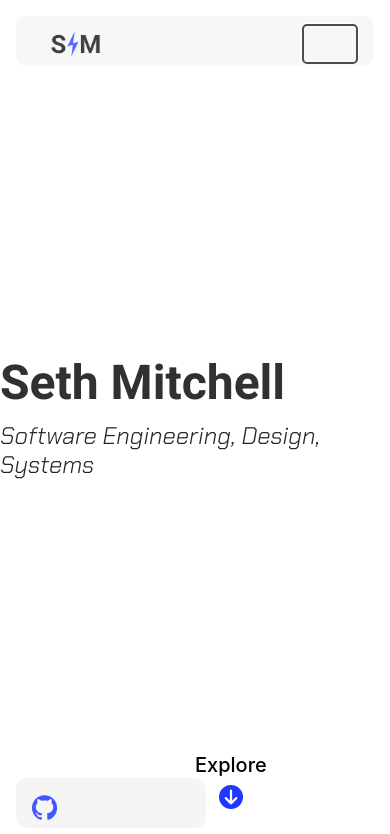
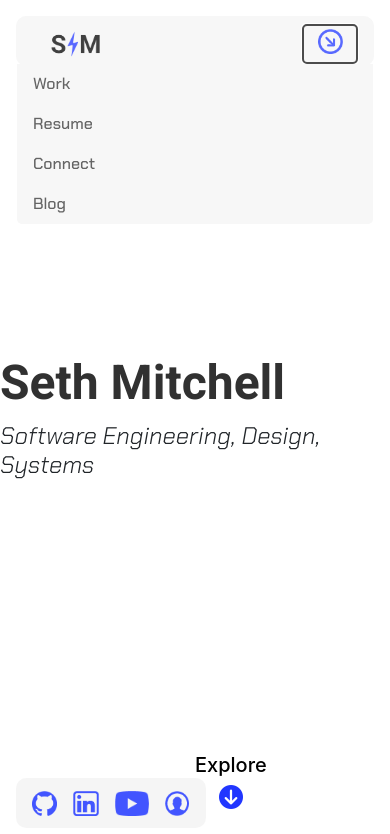
Before and after one commit to sethayotte/Portfolio_V1, a website: page index.html in a window 390 px wide. Both pictures are taken after a click on the button 330 px from the left and 44 px from the top of the page. Shown: the top 834 px of the page. Drawn offline with nearby package versions, Linux system fonts and the light colour scheme.

Commit message:
Responsive nav - working

```diff
--- a/css/main.scss
+++ b/css/main.scss
@@ -34,6 +34,7 @@ html {
     font-weight: 500;
     height: 50px;
     opacity: 0.75;
+    z-index: 100;
 
 
     .navbar-toggler-icon {
@@ -57,6 +58,13 @@ html {
     a:focus {
         color: color(accent);
     }
+}
+
+.navbar-collapse {
+    background-color: color(nav-bg);
+    border-radius: 0px 0px 5px 5px;
+    margin-left: -15px;
+    margin-right: -15px;
 }
 
 .navbar-social {
--- a/index.html
+++ b/index.html
@@ -15,18 +15,20 @@
 </head>
 
 <header>
-    <nav class="navbar navbar-expand-md navbar-custom fixed-top m-3" id="navbar">
+    <nav class="navbar navbar-expand-md navbar-custom fixed-top m-3">
         <a class="navbar-brand pl-3" href="#">
           <img src="assets/SM2021-08.png" height="30" class="d-inline-block align-top" alt="" loading="lazy">
         </a>
-        <button class="navbar-toggler" type="button" data-toggle="collapse" data-target="#navbarSupportedContent" aria-controls="navbarSupportedContent" aria-expanded="false" aria-label="Toggle navigation">
-          <span class="navbar-toggler-icon"></span>
+        <button class="navbar-toggler" type="button" data-toggle="collapse" data-target=".navbar-collapse">
+          <span class="navbar-toggler-icon">
+            <img src="assets/Menu-Toggle.png" height="25" class="d-inline-block align-center">
+          </span>
         </button>
 
-        <div class="collapse navbar-collapse" id="navbarSupportedContent">
+        <div class="collapse navbar-collapse" id=".navbar-collapse">
           <ul class="navbar-nav ml-auto">
             <li class="nav-item px-3 py-0">
-              <a class="nav-link" href="work.html">Work <span class="sr-only">(current)</span></a>
+              <a class="nav-link" href="work.html">Work</a>
             </li>
             <li class="nav-item px-3 py-0">
               <a class="nav-link" href="resume.html">Resume</a>
@@ -44,9 +46,9 @@
 </header>
 <body>
 
-    <nav class="navbar navbar-expand-md navbar-social fixed-bottom m-3 pl-2" id="navbar-social">
+    <nav class="navbar navbar-expand navbar-social fixed-bottom m-3 pl-2" id="navbar-social">
         <ul class="navbar-nav mr-auto">
-          <li class="nav-item pl-2 pr-2 py-2">
+          <li class="nav-item ml-0 pl-2 pr-2 py-2">
             <a class="social-icon" href="https://github.com/sethayotte">
               <img src="assets/github-icon.png" height="25" class="d-inline-block align-center" alt="">
             </a>
@@ -135,4 +137,7 @@
       </div>
     </section>
 </body>
+      <script src="https://code.jquery.com/jquery-3.5.1.slim.min.js" integrity="sha384-DfXdz2htPH0lsSSs5nCTpuj/zy4C+OGpamoFVy38MVBnE+IbbVYUew+OrCXaRkfj" crossorigin="anonymous"></script>
+      <script src="https://cdn.jsdelivr.net/npm/popper.js@1.16.0/dist/umd/popper.min.js" integrity="sha384-Q6E9RHvbIyZFJoft+2mJbHaEWldlvI9IOYy5n3zV9zzTtmI3UksdQRVvoxMfooAo" crossorigin="anonymous"></script>
+      <script src="https://stackpath.bootstrapcdn.com/bootstrap/4.5.0/js/bootstrap.min.js" integrity="sha384-OgVRvuATP1z7JjHLkuOU7Xw704+h835Lr+6QL9UvYjZE3Ipu6Tp75j7Bh/kR0JKI" crossorigin="anonymous"></script>
 </html>
```
Also changed, not shown: work.html (+1 -1 lines), css/main.css, 1 other file.
